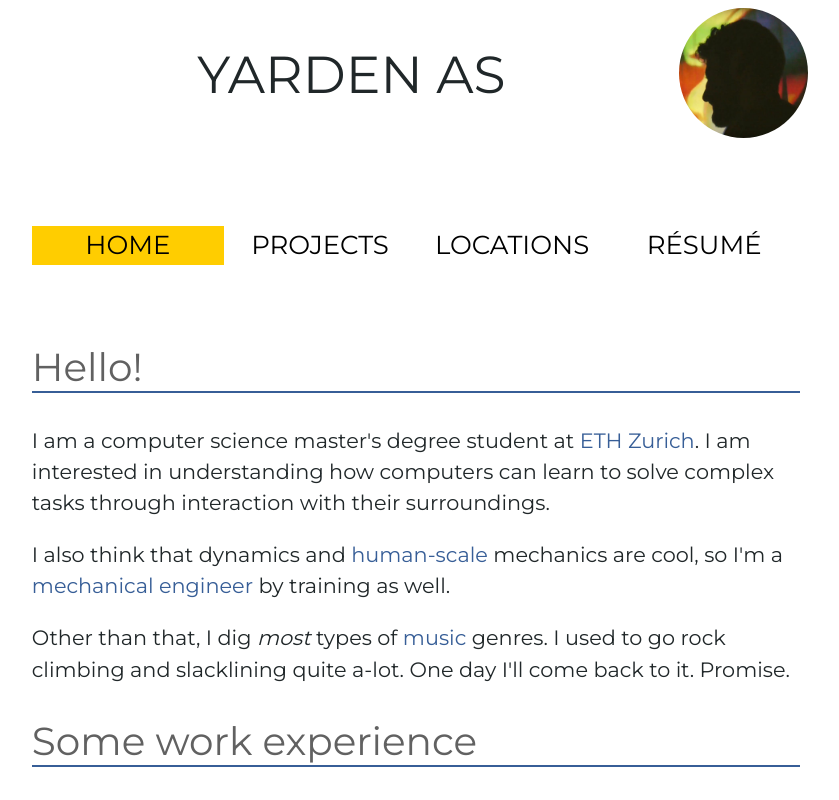
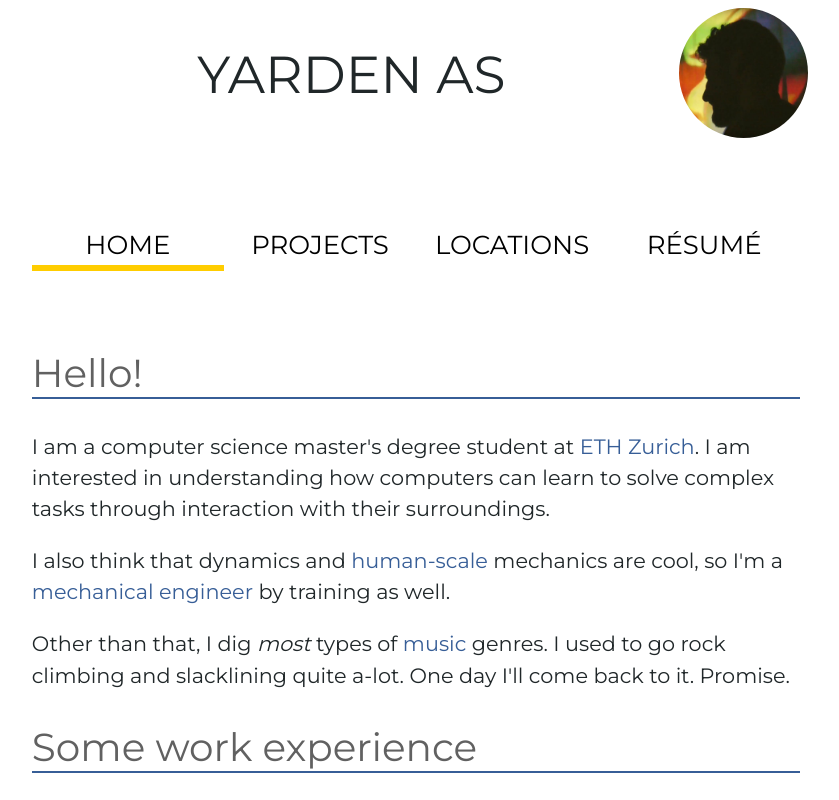
Before and after one commit to yardenas/yardenas.com, a Vue app: page / in a window 1280 px wide. Shown: the top 800 px of the page, without its empty margins (224-1063 px from the left). Built offline with nearby package versions, Linux system fonts and the light colour scheme.

Commit message:
Line below

```diff
--- a/src/App.vue
+++ b/src/App.vue
@@ -17,37 +17,33 @@
     <nav class="top-bar-nav">
       <ul>
         <li
-          v-bind:style="styles.home"
           @mouseout="onMouseOut('home')"
           @mouseover="onMouseOver('home')"
           @click="onMouseClick('home')"
         >
           <router-link to="/" class="top-bar-link">
-            <span>Home</span>
+            <span v-bind:style="styles.home">Home</span>
           </router-link>
         </li>
         <li
-          v-bind:style="styles.projects"
           @mouseout="onMouseOut('projects')"
           @mouseover="onMouseOver('projects')"
           @click="onMouseClick('projects')"
         >
           <router-link to="/projects" class="top-bar-link">
-            <span>Projects</span>
+            <span v-bind:style="styles.projects">Projects</span>
           </router-link>
         </li>
         <li
-          v-bind:style="styles.places"
           @mouseout="onMouseOut('places')"
           @mouseover="onMouseOver('places')"
           @click="onMouseClick('places')"
         >
           <router-link to="/places" class="top-bar-link">
-            <span>Locations</span>
+            <span v-bind:style="styles.places">Locations</span>
           </router-link>
         </li>
         <li
-          v-bind:style="styles.resume"
           @mouseout="onMouseOut('resume')"
           @mouseover="onMouseOver('resume')"
         >
@@ -57,7 +53,7 @@
             rel="noopener noreferrer"
             class="top-bar-link"
           >
-            <span>R&eacute;sum&eacute;</span>
+            <span v-bind:style="styles.resume">R&eacute;sum&eacute;</span>
           </a>
         </li>
       </ul>
@@ -83,17 +79,19 @@ export default {
       activePage: currentPage,
       styles: {
         home: {
-          backgroundColor: currentPage === 'home' ? COOL_YELLOW : TRANSPARENT
+          'border-bottom-color':
+            currentPage === 'home' ? COOL_YELLOW : TRANSPARENT
         },
         projects: {
-          backgroundColor:
+          'border-bottom-color':
             currentPage === 'projects' ? COOL_YELLOW : TRANSPARENT
         },
         places: {
-          backgroundColor: currentPage === 'places' ? COOL_YELLOW : TRANSPARENT
+          'border-bottom-color':
+            currentPage === 'places' ? COOL_YELLOW : TRANSPARENT
         },
         resume: {
-          backgroundColor: TRANSPARENT
+          'border-bottom-color': TRANSPARENT
         }
       }
     }
@@ -101,27 +99,31 @@ export default {
   methods: {
     onMouseOut (name) {
       if (name !== this.activePage) {
-        this.styles[name].backgroundColor = TRANSPARENT
+        this.styles[name]['border-bottom-color'] = TRANSPARENT
       }
       this.incrementPtr()
-      if (COLORS[this.ptr] === this.styles[this.activePage].backgroundColor) {
+      if (
+        COLORS[this.ptr] === this.styles[this.activePage]['border-bottom-color']
+      ) {
         this.incrementPtr()
       }
     },
     onMouseOver (name) {
+      console.log('rrrrrrrr', this.styles[name]['border-bottom-color'])
       if (name !== this.activePage) {
-        this.styles[name].backgroundColor = COLORS[this.ptr]
+        this.styles[name]['border-bottom-color'] = COLORS[this.ptr]
       }
+      console.log('sssslsls', this.styles[name]['border-bottom-color'])
     },
     onMouseClick (name) {
       if (name !== this.activePage) {
-        this.styles[this.activePage].backgroundColor = TRANSPARENT
+        this.styles[this.activePage]['border-bottom-color'] = TRANSPARENT
       }
       this.activePage = name
     },
     onNameMouseClick () {
       this.onMouseClick('home')
-      this.styles.home.backgroundColor = COLORS[this.ptr]
+      this.styles.home['border-bottom-color'] = COLORS[this.ptr]
     },
     incrementPtr () {
       this.ptr = (this.ptr + 1) % COLORS.length
--- a/src/assets/styles/style.css
+++ b/src/assets/styles/style.css
@@ -173,6 +173,11 @@ nav span {
     color: black;
 }
 
+nav span {
+    border-bottom: 0.5rem solid;
+    border-bottom-color: lightcoral;
+}
+
 @media screen and (max-width: 540px) {
     nav a,
     nav span {
```
